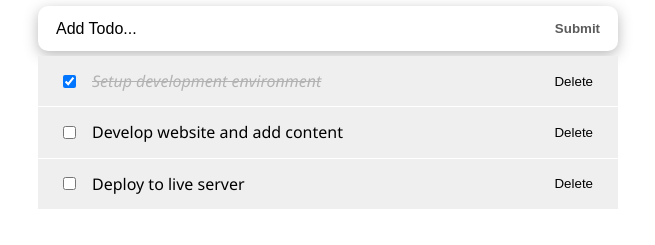
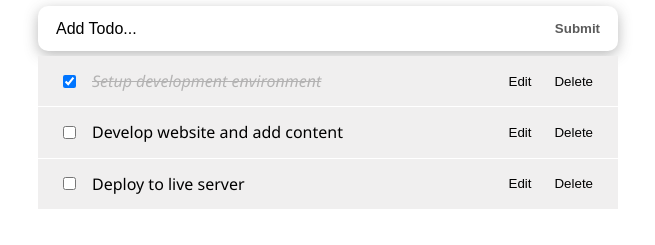
Before and after one commit to migo1/react-toDo, a React (Vite) app: page / in a window 1280 px wide. Shown: the part 250-495 px from the top of the page, without its empty margins (312-967 px from the left). Built offline with nearby package versions, Linux system fonts and the light colour scheme.

Commit message:
edit-todos-item

```diff
--- a/src/components/TodoItem.jsx
+++ b/src/components/TodoItem.jsx
@@ -1,26 +1,55 @@
 import PropTypes from "prop-types";
-import styles from "../styles/TodoItem.module.scss";
+import styles from "../styles/TodoItem.module.css";
+import { useState } from "react";
 
-const TodoItem = ({ itemProp, handleChange, delTodo }) => {
-    const completedStyle = {
-      fontStyle: "italic",
-      color: "#595959",
-      opacity: 0.4,
-      textDecoration: "line-through",
+const TodoItem = ({ itemProp, handleChange, delTodo, setUpdate }) => {
+  const completedStyle = {
+    fontStyle: "italic",
+    color: "#595959",
+    opacity: 0.4,
+    textDecoration: "line-through",
+  };
+  const [editing, setEditing] = useState(false);
+  // ...
+  const handleEditing = () => {
+    setEditing(true);
+  };
+
+    const handleUpdatedDone = (event) => {
+      if (event.key === "Enter") {
+        setEditing(false);
+      }
     };
+
+  let viewMode = {};
+  let editMode = {};
+  if (editing) {
+    viewMode.display = "none";
+  } else {
+    editMode.display = "none";
+  }
   return (
     <li className={styles.item}>
-      <div className={styles.content}>
+      <div className={styles.content} style={viewMode}>
         <input
           type="checkbox"
           checked={itemProp.completed}
           onChange={() => handleChange(itemProp.id)}
         />
+        <button onClick={handleEditing}>Edit</button>
         <button onClick={() => delTodo(itemProp.id)}>Delete</button>
         <span style={itemProp.completed ? completedStyle : null}>
           {itemProp.title}
         </span>
       </div>
+      <input
+        type="text"
+        style={editMode}
+        value={itemProp.title}
+        className={styles.textInput}
+        onChange={(e) => setUpdate(e.target.value, itemProp.id)}
+        onKeyDown={handleUpdatedDone}
+      />
     </li>
   );
 };
@@ -33,6 +62,7 @@ TodoItem.propTypes = {
   }).isRequired,
   handleChange: PropTypes.func.isRequired,
   delTodo: PropTypes.func.isRequired,
+  setUpdate: PropTypes.func.isRequired,
 };
 
 export default TodoItem;
--- a/src/components/TodoList.jsx
+++ b/src/components/TodoList.jsx
@@ -1,7 +1,7 @@
 import TodoItem from "./TodoItem";
 import PropTypes from "prop-types";
 
-const TodosList = ({ todosProps, handleChange, delTodo }) => {
+const TodosList = ({ todosProps, handleChange, delTodo, setUpdate }) => {
   return (
     <ul>
       {todosProps.map((todo) => (
@@ -10,6 +10,7 @@ const TodosList = ({ todosProps, handleChange, delTodo }) => {
           itemProp={todo}
           handleChange={handleChange}
           delTodo={delTodo}
+          setUpdate={setUpdate}
         />
       ))}
     </ul>
@@ -24,6 +25,7 @@ TodosList.propTypes = {
   ).isRequired,
   handleChange: PropTypes.func.isRequired,
   delTodo: PropTypes.func.isRequired,
+  setUpdate: PropTypes.func.isRequired,
 };
 
 export default TodosList;
--- a/src/components/TodosLogic.jsx
+++ b/src/components/TodosLogic.jsx
@@ -51,6 +51,16 @@ const TodosLogic = () => {
      };
      setTodos([...todos, newTodo]);
    };
+  const setUpdate = (updatedTitle, id) => {
+    setTodos(
+      todos.map((todo) => {
+        if (todo.id === id) {
+          todo.title = updatedTitle;
+        }
+        return todo;
+      })
+    );
+  };
   return (
     <div>
       <InputTodo addTodoItem={addTodoItem} />
@@ -58,6 +68,7 @@ const TodosLogic = () => {
         todosProps={todos}
         handleChange={handleChange}
         delTodo={delTodo}
+        setUpdate={setUpdate}
       />
     </div>
   );
--- a/src/styles/TodoItem.module.scss
+++ b/src/styles/TodoItem.module.css
@@ -24,3 +24,9 @@
   border: none;
   margin-left: 7px;
 }
+.textInput {
+  width: 100%;
+  padding: 10px;
+  border: 1px solid #dfdfdf;
+  outline: none;
+}
```
Also changed, not shown: src/components/Navbar.jsx (added).
